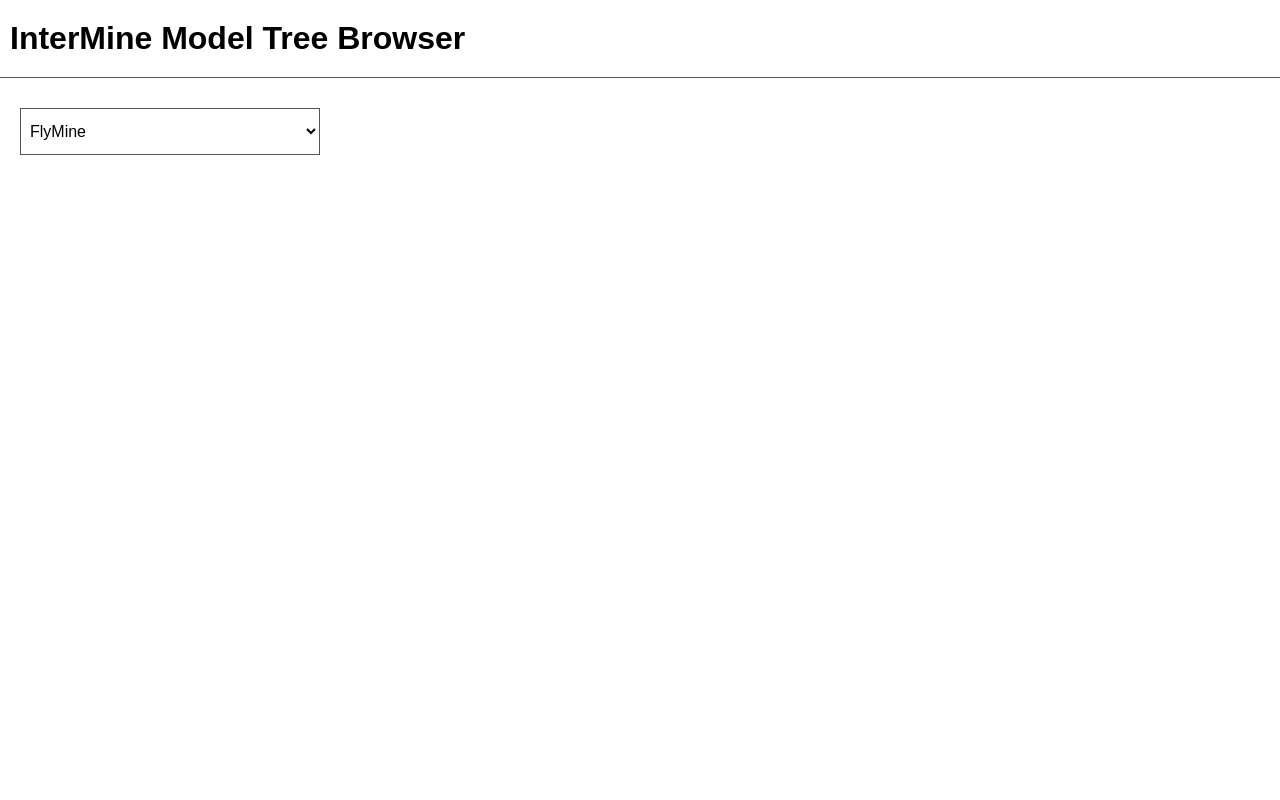
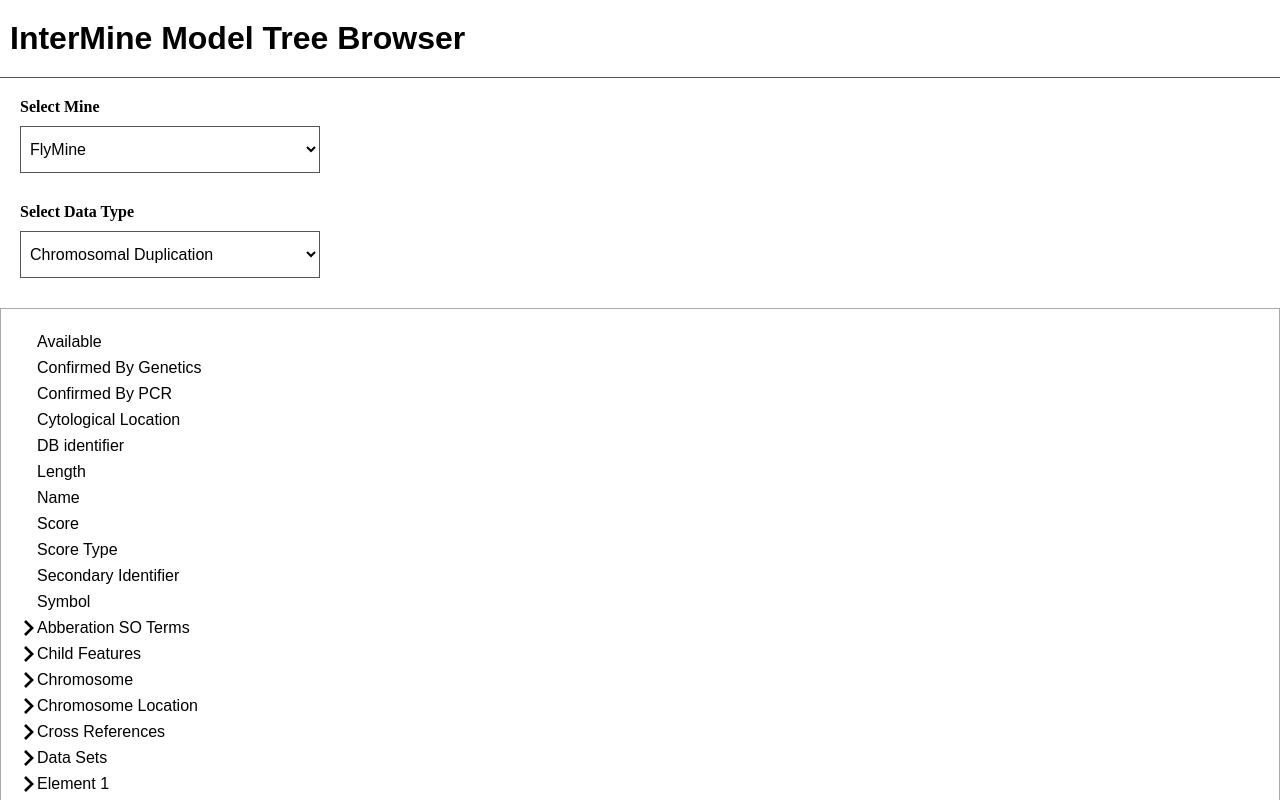
Before and after one commit to ankitskvmdam/intermine-assignment, a React (Create React App) app: page / in a window 1280 px wide. Shown: the top 800 px of the page. Built offline with nearby package versions, Linux system fonts and the light colour scheme.

Commit message:
add tree browser components with basic functionality

```diff
--- /dev/null
+++ b/src/components/tree-browser/index.js
@@ -0,0 +1,67 @@
+import { useState, useEffect } from "react";
+import { Select } from "../select";
+import { Tree } from "./tree";
+import { createTreeNode, getTreeChildrenFromModelClassObject } from "./utils";
+
+import './tree-browser.css'
+
+export const TreeBrowser = (props) => {
+  const { model } = props;
+  const [tree, setTree] = useState({});
+  const [classes, setClasses] = useState([]);
+  const [selectedDataType, setSelectedDataType] = useState("");
+
+  const resetTree = (rootClass) => {
+      setTree(createTreeNode({
+          id: 'root',
+          isChildrenFetched: true,
+          label: rootClass.displayName,
+          children: getTreeChildrenFromModelClassObject(rootClass, ['root'])
+      }))
+  }
+  /**
+   *
+   * @param {React.FormEvent<HTMLSelectElement>} event
+   */
+  const onChangeSelectedDataType = (event) => {
+    const value = event.currentTarget.value;
+    setSelectedDataType(value);
+    resetTree(model.classes[value]);
+  };
+
+  const updateClasses = () => {
+    const modelClassesKeys = Object.keys(model.classes);
+    const classesArray = [];
+
+    for (let i = 0; i < modelClassesKeys.length; i += 1) {
+      const currentClassKey = modelClassesKeys[i];
+      classesArray.push({
+        value: currentClassKey,
+        label: model.classes[currentClassKey].displayName,
+      });
+    }
+
+    setClasses(classesArray);
+    setSelectedDataType(classesArray[0].value)
+    resetTree(model.classes[classesArray[0].value])
+  };
+
+  useEffect(() => {
+    if (model && model.classes) {
+      updateClasses();
+    }
+  }, [model]);
+
+  return (
+    <div>
+      <Select
+        label="Select Data Type"
+        selected={selectedDataType}
+        onChange={onChangeSelectedDataType}
+        options={classes}
+      />
+
+      <Tree tree={tree} setTree={setTree} model={model} classes={classes} />
+    </div>
+  );
+};
--- /dev/null
+++ b/src/components/tree-browser/tree.js
@@ -0,0 +1,74 @@
+import { useEffect } from "react";
+
+// Components
+import { RightChevron } from "./right-chevron";
+
+// Utils
+import { getTreeChildrenFromModelClassObject } from "./utils";
+
+/**
+ * @typedef {Object} PropsType
+ * @property {import('./utils').CreateTreeNodeOption} tree
+ * @property {import('./utils').CreateTreeNodeOption} node
+ * @property {Function} setTree
+ * @property {Object} model
+ * @property {Array<{}>} classes
+ */
+/**
+ *
+ * @param {PropsType} props
+ */
+
+export const Tree = (props) => {
+  const { classes, model, tree, setTree, node } = props;
+
+  const handleLiClick = (node) => {
+    console.log('Node', node, 'tree', tree)
+  }
+
+  useEffect(() => {
+    if (model.classes) {
+      const obj = getTreeChildrenFromModelClassObject(
+        model.classes["ChromosomalDuplication"],
+        ['root']
+      );
+      console.log("Obj", obj);
+    }
+    console.log('Tree', tree)
+  }, []);
+
+  /**
+   * If tree children is present then show a message to
+   * select data type
+   */
+  if (!tree.children) {
+    return <div>Select a data type</div>;
+  }
+
+  const expandableChildren = Object.values(tree.children.expandableChildren).sort((a, b) =>
+    a.label.localeCompare(b.label)
+  );
+  const nonExpandableChildren = tree.children.nonExpandableChildren.sort(
+    (a, b) => a.label.localeCompare(b.label)
+  );
+
+  return (
+    <div className="tree-children-container">
+      <ul className="non-expandable-ul">
+        {nonExpandableChildren.map((leaf) => {
+          return <li className="non-expandable-li" key={leaf.id}>{leaf.label}</li>;
+        })}
+      </ul>
+      <ul className="expandable-ul">
+        {expandableChildren.map((branch) => {
+          return (
+            <li className='expandable-li' key={branch.id} onClick={() => handleLiClick(branch)}>
+              <RightChevron className="icons" />
+              <span>{branch.label}</span>
+            </li>
+          );
+        })}
+      </ul>
+    </div>
+  );
+};
--- /dev/null
+++ b/src/components/tree-browser/utils.js
@@ -0,0 +1,107 @@
+/**
+ * @typedef {Object} TreeChildren
+ * @property {{[x in string]: CreateTreeNodeOption}} expandableChildren
+ * @property {Array<{id: string, name: string, label: string}>} nonExpandableChildren
+ */
+
+/**
+ * @typedef {Object} CreateTreeNodeOption
+ * @property {string} id
+ * @property {string} label
+ * @property {string} referencedType
+ * @property {Array<string>} direction This is used for traversal
+ * @property {TreeChildren} children
+ * @property {boolean} isChildrenFetched
+ * @property {boolean} isExpanded
+ */
+/**
+ *
+ * @param {CreateTreeNodeOption} options
+ * @param {Array<string>} [parentDirection]
+ * @returns {CreateTreeNodeOption}
+ */
+export const createTreeNode = (options) => {
+  const {
+    id,
+    children = {},
+    isChildrenFetched = false,
+    direction = [],
+    label = "",
+    referencedType,
+    isExpanded = false,
+  } = options;
+  const treeNode = {
+    id,
+    children,
+    isChildrenFetched,
+    direction: [...direction, id],
+    label,
+    referencedType,
+    isExpanded,
+  };
+
+  return JSON.parse(JSON.stringify(treeNode));
+};
+
+/**
+ * @typedef {Object} ReferenceType
+ * @property {string} displayName
+ * @property {string} name
+ * @property {string} referencedType
+ */
+/**
+ * @typedef {Object} ModelClassObject
+ * @property {{[x in string]: ReferenceType} } references
+ * @property {{[x in string]: ReferenceType} } collections
+ * @property {*} attributes
+ */
+
+/**
+ *
+ * @param {ModelClassObject} modelClassObject
+ * @param {Array<string>} parentDirection
+ * @returns {TreeChildren}
+ */
+export const getTreeChildrenFromModelClassObject = (
+  modelClassObject,
+  parentDirection
+) => {
+  const { references, collections, attributes } = modelClassObject;
+  const allExpandableChildrenRaw = [
+    ...Object.values(references),
+    ...Object.values(collections),
+  ];
+
+  const allNonExpandableChildrenRaw = Object.values(attributes);
+
+  const expandableChildren = {};
+  const nonExpandableChildren = [];
+
+  for (let i = 0; i < allExpandableChildrenRaw.length; i += 1) {
+    const currentChild = allExpandableChildrenRaw[i];
+    const id = `${parentDirection.join('-')}-${currentChild.name}`
+    expandableChildren[id] = createTreeNode({
+      id,
+      label: currentChild.displayName,
+      referencedType: currentChild.referencedType,
+      direction: parentDirection
+    });
+  }
+
+  for (let i = 0; i < allNonExpandableChildrenRaw.length; i += 1) {
+    const currentChild = allNonExpandableChildrenRaw[i];
+    if (currentChild.name !== "id") {
+      nonExpandableChildren.push({
+        id: `${parentDirection.join('-')}-${currentChild.name}`,
+        label: currentChild.displayName,
+        name: currentChild.name,
+        direction: parentDirection
+      });
+    }
+  }
+
+  return {
+    expandableChildren,
+    nonExpandableChildren,
+  };
+};
--- a/src/pages/model-tree-browser/index.js
+++ b/src/pages/model-tree-browser/index.js
@@ -14,20 +14,15 @@
 
 // Constants
 import { MODEL_TREE_MINES_OPTIONS } from "../../constants/model-tree";
+import { TreeBrowser } from "../../components/tree-browser";
 
 export const ModelTreeBrowser = () => {
-  const [tree, setTree] = useState({ isBuilt: false });
   const [model, setModel] = useState({ isFetched: false });
-  const [selectedMine, setSelectedMine] = useState("");
-
-  const resetTree = (initialTreeData) => {
-    setTree(initialTreeData);
-  };
+  const [selectedMine, setSelectedMine] = useState("FLYMINE");
 
   const updateModel = (serverResponse) => {
     const modifiedResponse = adapterForModel(serverResponse);
     setModel({ ...modifiedResponse, isFetched: true });
-    resetTree({});
   };
 
   /**
@@ -46,10 +41,12 @@
     <div className="page-container">
       <div className="wrapper">
         <Select
+          label="Select Mine"
           onChange={onSelectMineChange}
           selected={selectedMine}
           options={MODEL_TREE_MINES_OPTIONS}
         />
+        <TreeBrowser model={model} />
       </div>
     </div>
   );
```
